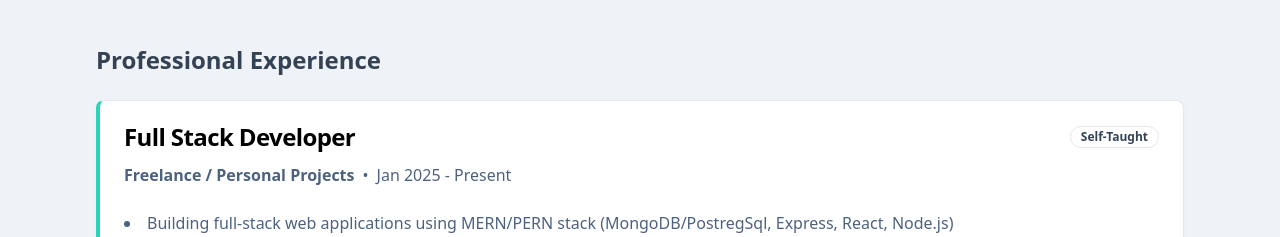
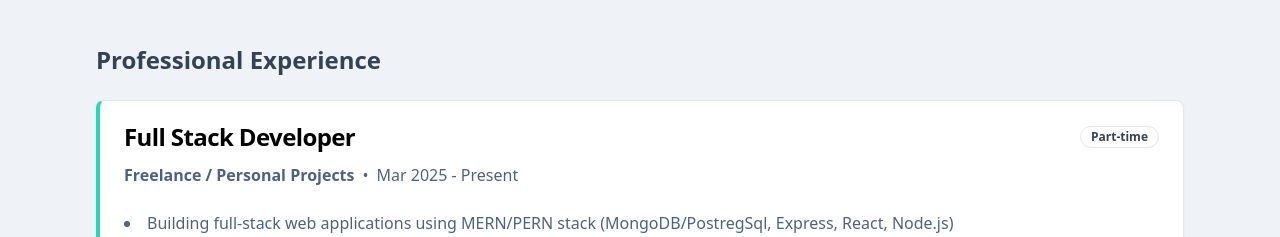
Before and after one commit to aasafreja/personal-portfolio, a React (Vite) app: page / in a window 1280 px wide. Shown: the part 2960-3197 px from the top of the page. Built offline with nearby package versions, Linux system fonts and the light colour scheme.

Commit message:
Changed cv link

```diff
--- a/src/components/Hero.jsx
+++ b/src/components/Hero.jsx
@@ -53,7 +53,7 @@ const Hero = () => {
                                         View My Work
                                     </button>
 
-                                    <a href="https://drive.google.com/file/d/1z58gfaxciY-1RXpe0voE9V-4qss0ZL4C/view" target='_blank' rel='noopener noreferrer'
+                                    <a href="https://drive.google.com/file/d/1wP8IfYnH2q0Jkbw7hkaSwWATNpNJu0xI/view?usp=sharing" target='_blank' rel='noopener noreferrer'
                                         className="inline-flex items-center justify-center gap-2  rounded-md text-sm font-medium
     h-11 px-8 border-2 border-primary/20 hover:border-primary/40 hover:bg-primary/5  duration-300">
                                         Download CV
--- a/src/data/data.js
+++ b/src/data/data.js
@@ -33,8 +33,8 @@ export const experiences = [
     {
         role: "Full Stack Developer",
         company: "Freelance / Personal Projects",
-        period: "Jan 2025 - Present",
-        type: "Self-Taught",
+        period: "Mar 2025 - Present",
+        type: "Part-time",
         description: [
             "Building full-stack web applications using MERN/PERN stack (MongoDB/PostregSql, Express, React, Node.js)",
             "Developing responsive and accessible user interfaces with React and Tailwind CSS",
```
